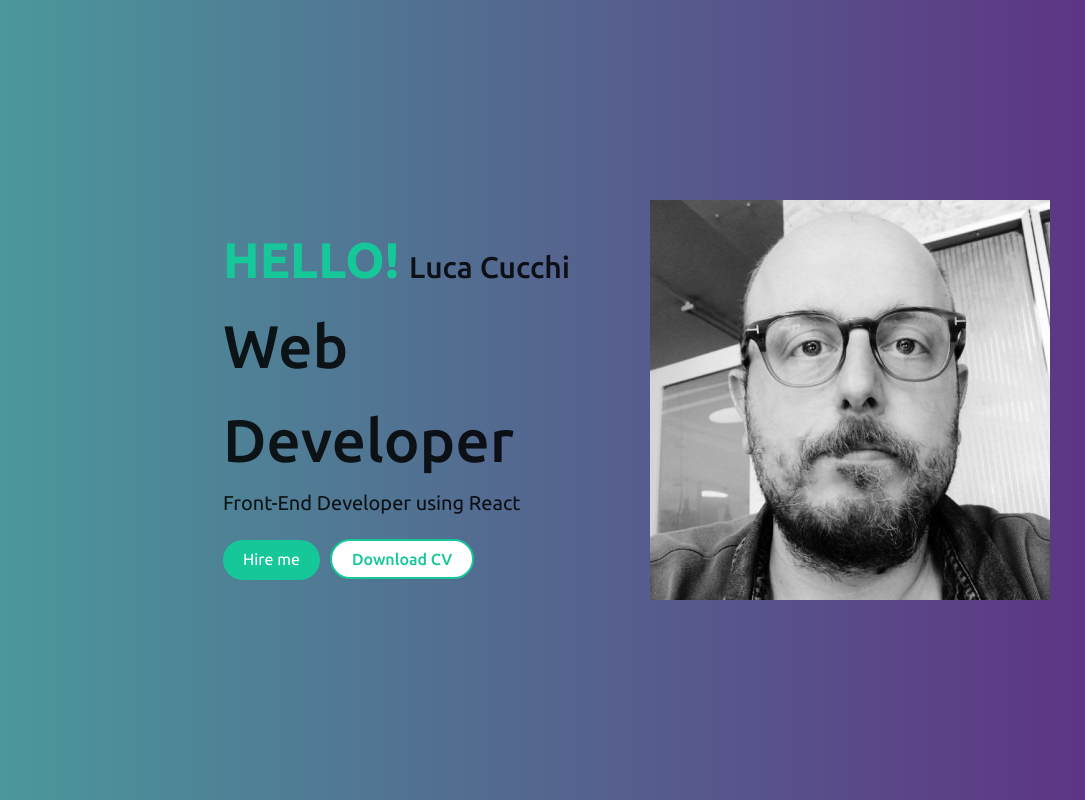
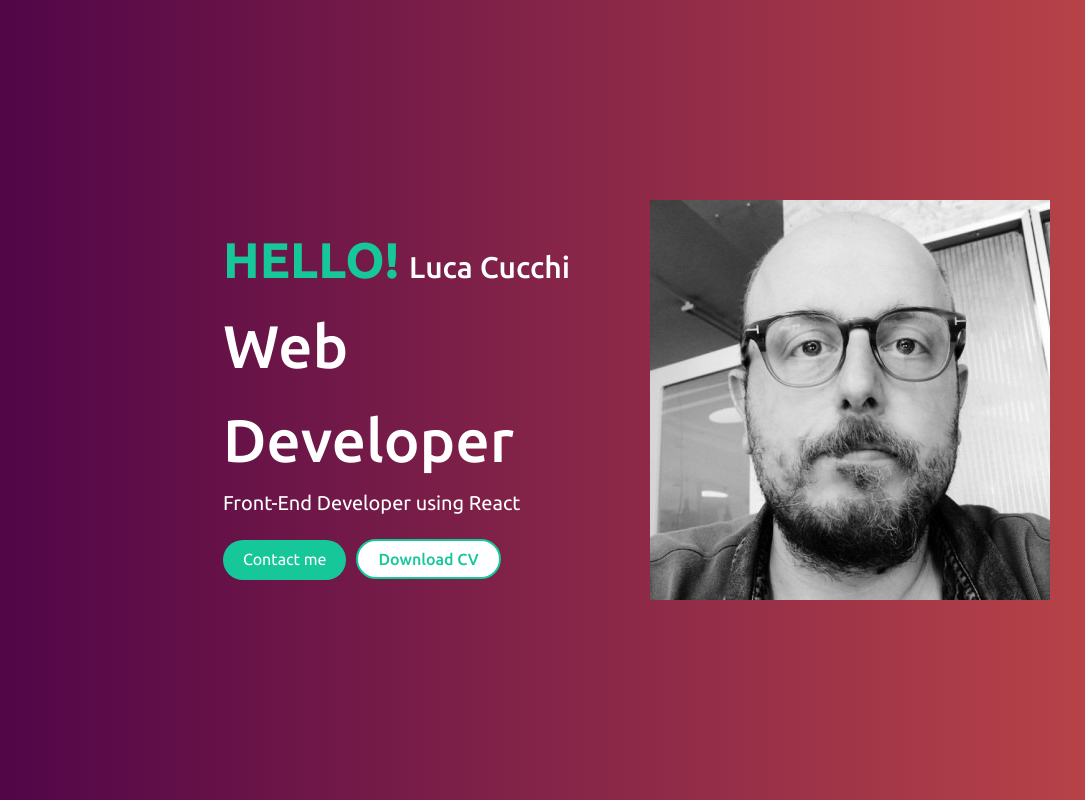
Before and after one commit to luca-cucchi81/my-portfolio, a React (Create React App) app: page / in a window 1280 px wide. Shown: the top 800 px of the page, without its empty margins (97-1182 px from the left). Built offline with nearby package versions, Linux system fonts and the light colour scheme.

Commit message:
fix jumbotron

```diff
--- a/src/components/jumbotron/Jumbotron.jsx
+++ b/src/components/jumbotron/Jumbotron.jsx
@@ -25,7 +25,7 @@ function Jumbotron() {
                                 }}
                                 size="large"
                             >
-                                Hire me
+                                Contact me
                             </Button>
                             <Button
                                 shape="round"
--- a/src/components/jumbotron/jumbotron.css
+++ b/src/components/jumbotron/jumbotron.css
@@ -4,16 +4,19 @@ h1 {
 }
 
 .left p:first-child {
+    color: #fff;
     font-size: 30px;
     font-weight: 500;
 }
 
 .left small {
+    color: #fff;
     font-size: 20px;
     font-weight: 400;
 }
 
 .left h1 {
+    color: #fff;
     font-size: 60px;
 }
 
--- a/src/index.css
+++ b/src/index.css
@@ -3,15 +3,15 @@
 }
 
 body {
-    background: #5f2c82; /* fallback for old browsers */
+    background: #c04848; /* fallback for old browsers */
     background: -webkit-linear-gradient(
         to right,
-        #49a09d,
-        #5f2c82
+        #480048,
+        #c04848
     ); /* Chrome 10-25, Safari 5.1-6 */
     background: linear-gradient(
         to right,
-        #49a09d,
-        #5f2c82
+        #480048,
+        #c04848
     ); /* W3C, IE 10+/ Edge, Firefox 16+, Chrome 26+, Opera 12+, Safari 7+ */
 }
```
